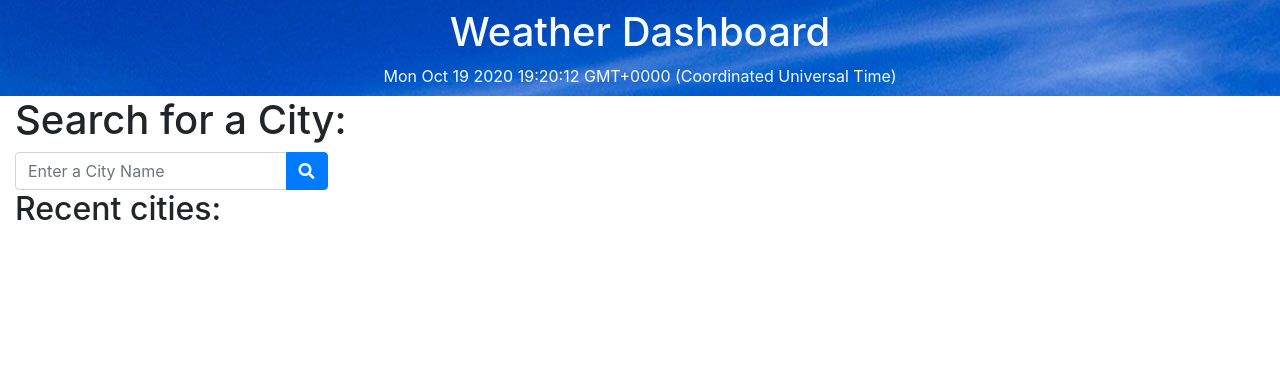
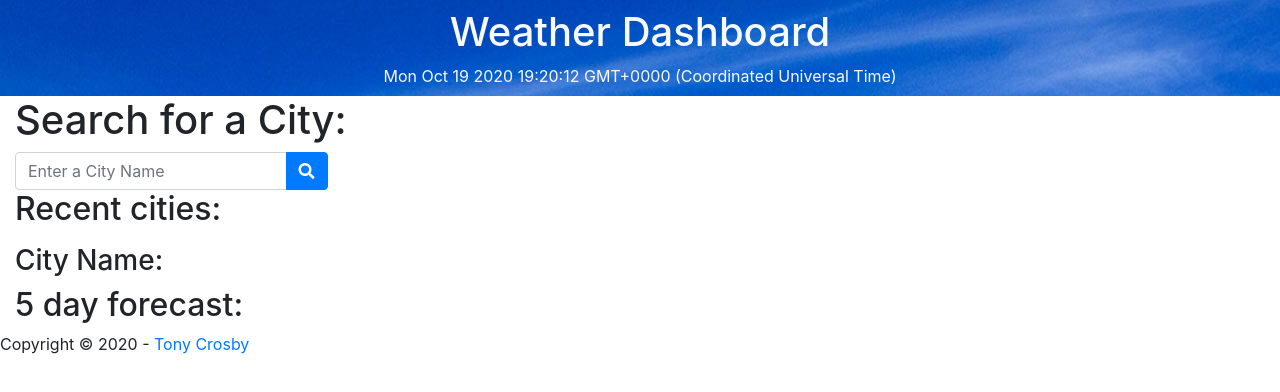
Before and after one commit to tonycrosby-tech/06_weather_dashboard, a plain HTML site: page index.html in a window 1280 px wide. Drawn offline with nearby package versions, Linux system fonts and the light colour scheme.

Commit message:
adding more

```diff
--- a/index.html
+++ b/index.html
@@ -66,13 +66,39 @@
                     <div class="col-sm-12">
                         <div class="row">
                             <div class="col-sm-12">
-                                <span id="city-name" class="city-name">
+                                <span id="city-name" class="city-name"></span>
+                            </div>
+                        </div>
 
-                                </span>
+                        <div class="row">
+                            <div class="col-12 box">
+                                <div id="cityList">
+                                    <h3>City Name:</h3>
+                                </div>
+                                <div class="col-md-4">
+                                </div>
                             </div>
                         </div>
                     </div>
                 </div>
+
+                <div class="row">
+                    <div class="col-10 list">
+                        <h2>5 day forecast:</h2>
+                    </div>
+                </div>
+
+                <div class="row" id="days">
+                </div>
             </div>
         </div>
     </div>
+
+    <footer>
+        <div class="footer-text">Copyright &copy; 2020 - <a href="https://github.com/tonycrosby-tech">Tony Crosby</a></div>
+    </footer>
+
+    <script src="https://cdnjs.cloudflare.com/ajax/libs/moment.js/2.24.0/moment.min.js"></script>
+</body>
+
+</html>
```
